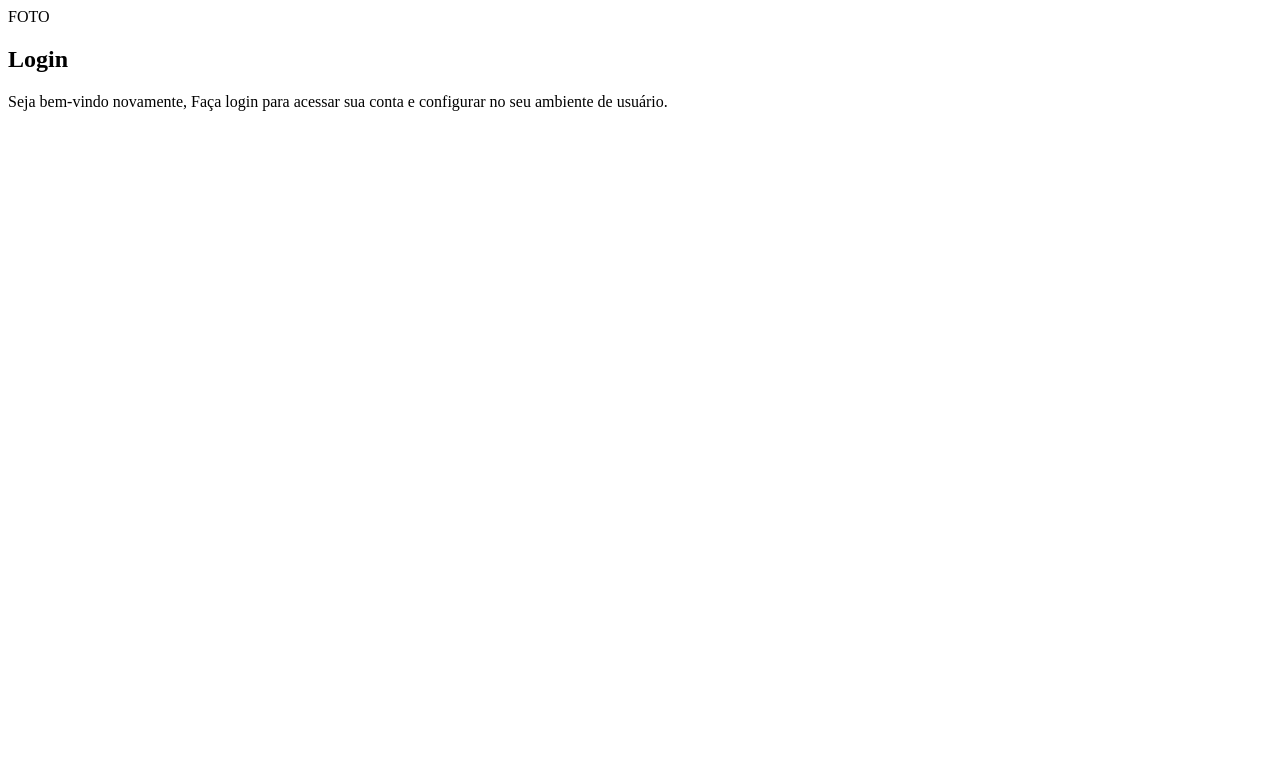
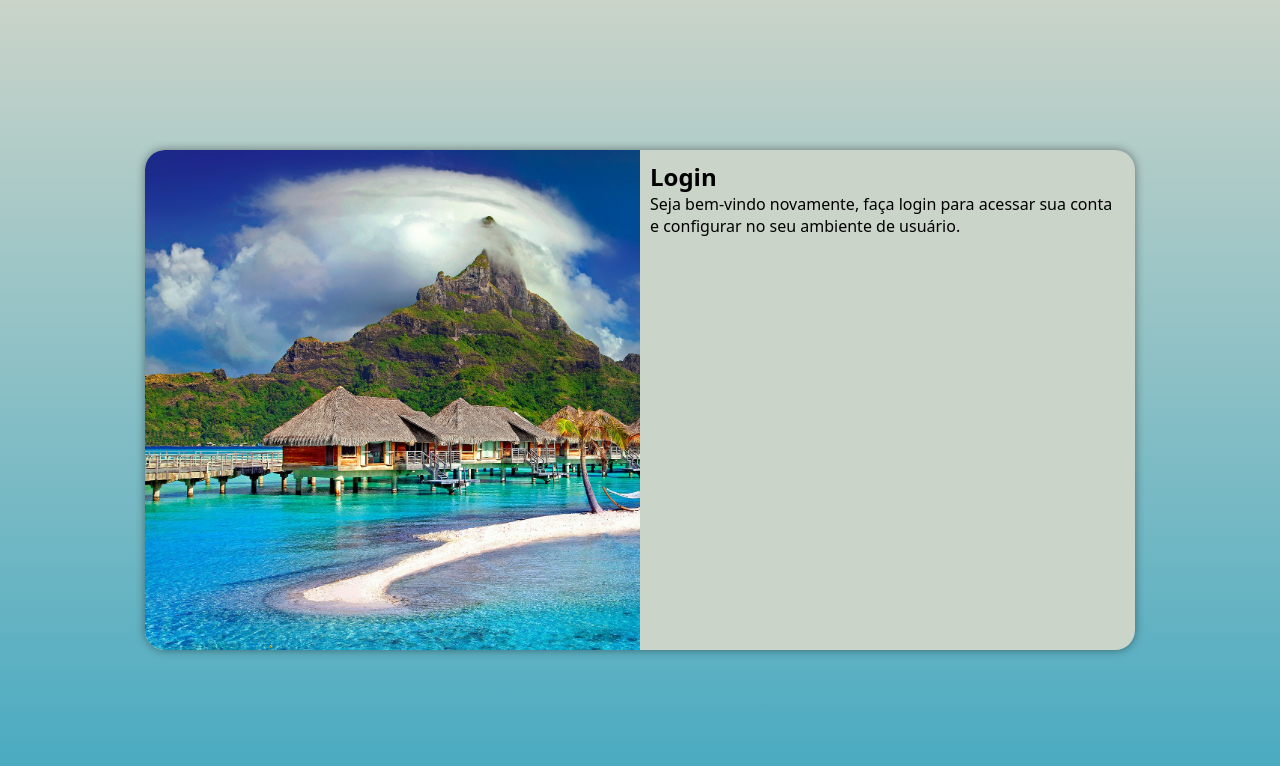
Before and after one commit to brenomatos29/projeto-login, a plain HTML site: page index.html in a window 1280 px wide. Drawn offline with Linux system fonts and the light colour scheme.

Commit message:
mudanças mediaquery

```diff
--- /dev/null
+++ b/estilos/media-query.css
@@ -0,0 +1,37 @@
+@charset "UTF-8";
+/**tablet e cel **/
+@media screen and (min-width: 768px) and (max-width: 992px){
+    section#login{
+        width: 90vw;
+    }
+    section#login > div#imagem {
+        float: left;
+        width: 30%;
+        height: 100%;
+    }
+    section#login > div#formulario {
+        float: right;
+        width: 70%;
+    }
+
+}
+
+@media screen and (min-width: 992px) {
+    main {
+        background-image: linear-gradient(to top, #45A9C1 , #CAD4C9);
+    }
+section#login {
+    width: 990px;
+}
+section#login > div#imagem {
+    float: left;
+    width:50%;
+    height: 100%;
+
+}
+section#login > div#formulario {
+    float: right;
+    width: 50%;
+
+}
+}
--- a/estilos/style.css
+++ b/estilos/style.css
@@ -12,3 +12,50 @@
 
 
 ***/
+
+*{
+    font-family: system-ui, -apple-system, BlinkMacSystemFont, 'Segoe UI', Roboto, Oxygen, Ubuntu, Cantarell, 'Open Sans', 'Helvetica Neue', sans-serif;
+    padding: 0px;
+    margin: 0px;
+    box-sizing: border-box;
+}
+
+
+body, html{
+    background-color: #45A9C1 ;
+    height: 100vh;
+    width: 100vw;
+
+}
+
+
+main {
+    position: relative;
+    height: 100vh;
+    width: 100vw;
+}
+section#login{
+    background-color:#CAD4C9 ;
+    height: 500px;
+    width: 250px;
+    border-radius: 20px;
+    padding: 0px;
+    position: absolute;
+    top: 50%;
+    left: 50%;
+    transform:translate(-50%, -50%);
+    overflow: hidden;
+    box-shadow: 0px 0px 10px rgba(0, 0, 0, 0.438);
+}
+section#login > div#imagem {
+    background:#CAD4C9 url(../imagens/background-login.jpg) no-repeat;
+    height: 210px;
+    background-size: cover;
+    display: block;
+
+}
+section#login > div#formulario {
+    display: block;
+    padding: 10px;
+
+}
--- a/index.html
+++ b/index.html
@@ -1,23 +1,26 @@
 <!DOCTYPE html>
 <html lang="pt-br">
   <head>
-    <meta charset="UTF-8">
-    <meta http-equiv="X-UA-Compatible" content="IE=edge">
-    <meta name="viewport" content="width=device-width, initial-scale=1.0">
+    <meta charset="UTF-8" />
+    <meta http-equiv="X-UA-Compatible" content="IE=edge" />
+    <meta name="viewport" content="width=device-width, initial-scale=1.0" />
     <title>Página de Login</title>
-    <link rel="stylesheet" href="estilos/style.css">
+    <link rel="stylesheet" href="estilos/style.css" />
+    <link rel="stylesheet" href="estilos/media-query.css" />
   </head>
   <body>
     <main>
       <section id="login">
-            <div id="imagem">FOTO</div>
+        <div id="imagem"></div>
         <div id="formulario">
           <h1>Login</h1>
-                <p>Seja bem-vindo novamente, Faça login para acessar sua conta e configurar no seu ambiente de usuário.</p>
+          <p>
+            Seja bem-vindo novamente, faça login para acessar sua conta e
+            configurar no seu ambiente de usuário.
+          </p>
           <form action="login.php" method="post"></form>
         </div>
       </section>
     </main>
-
   </body>
 </html>
```
Lines whose indentation alone changed are shown as unchanged.
